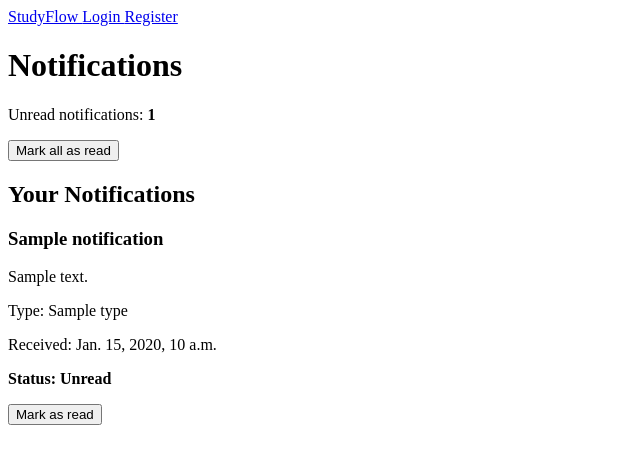
After one commit to Azizr96/studyflow, a Django app: template notifications/templates/notifications/notification_list.html in a window 1280 px wide. The commit adds this page. Shown: the top 464 px of the page, without its empty margins (0-640 px from the left). Run offline with Django 3.2, Linux system fonts and the light colour scheme; the template is opened without the code that fills it: most values are stand-ins (such as "Sample title", 1, 10 or a date in 2020).

Commit message:
Add template html for notifications with bug fix to read notification function

```diff
--- /dev/null
+++ b/notifications/templates/notifications/notification_list.html
@@ -0,0 +1,100 @@
+{% extends "base.html" %}
+
+{% block title %}
+    Notifications | StudyFlow
+{% endblock %}
+
+{% block content %}
+
+    <h1>Notifications</h1>
+
+    <p>
+        Unread notifications:
+        <strong>{{ unread_count }}</strong>
+    </p>
+
+    {% if unread_count > 0 %}
+
+        <form
+            method="POST"
+            action="{% url 'notifications:mark_all_notifications_read' %}"
+        >
+            {% csrf_token %}
+
+            <button type="submit">
+                Mark all as read
+            </button>
+        </form>
+
+    {% endif %}
+
+    <section>
+        <h2>Your Notifications</h2>
+
+        {% if notifications %}
+
+            {% for notification in notifications %}
+
+                <article>
+
+                    <h3>
+                        {{ notification.title }}
+                    </h3>
+
+                    <p>
+                        {{ notification.message }}
+                    </p>
+
+                    <p>
+                        Type:
+                        {{ notification.type }}
+                    </p>
+
+                    <p>
+                        Received:
+                        {{ notification.created_at }}
+                    </p>
+
+                    {% if notification.is_read %}
+
+                        <p>
+                            Status:
+                            Read
+                        </p>
+
+                    {% else %}
+
+                        <p>
+                            <strong>
+                                Status: Unread
+                            </strong>
+                        </p>
+
+                        <form
+                            method="POST"
+                            action="{% url 'notifications:mark_notification_read' notification.id %}"
+                        >
+                            {% csrf_token %}
+
+                            <button type="submit">
+                                Mark as read
+                            </button>
+                        </form>
+
+                    {% endif %}
+
+                </article>
+
+            {% endfor %}
+
+        {% else %}
+
+            <p>
+                You do not have any notifications.
+            </p>
+
+        {% endif %}
+
+    </section>
+
+{% endblock %}
--- a/notifications/views.py
+++ b/notifications/views.py
@@ -39,6 +39,7 @@ def mark_notification_read(request, notification_id):
         notification.save()
 
         messages.success(
+            request,
             "Notification marked as read.",
         )
 
--- a/templates/base.html
+++ b/templates/base.html
@@ -64,6 +64,12 @@
                     </a>
                 {% endif %}
 
+                {% if user.profile.role %}
+                    <a href="{% url 'notifications:notification_list' %}">
+                        Notifications
+                    </a>
+                {% endif %}
+
                 {% if user.profile.role.can_manage_studies %}
                     <a href="{% url 'studies:create_study' %}">
                         Add Study
```
